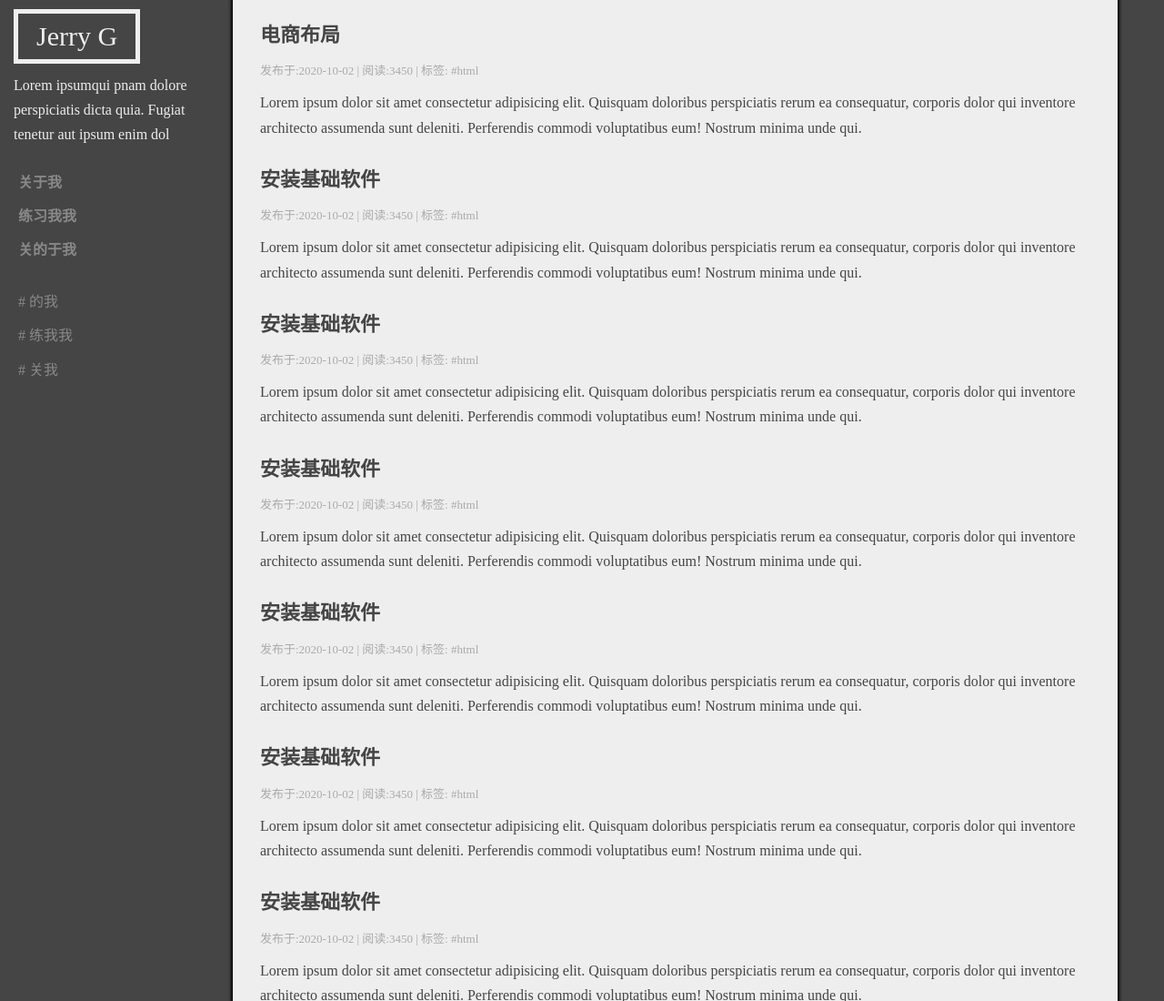
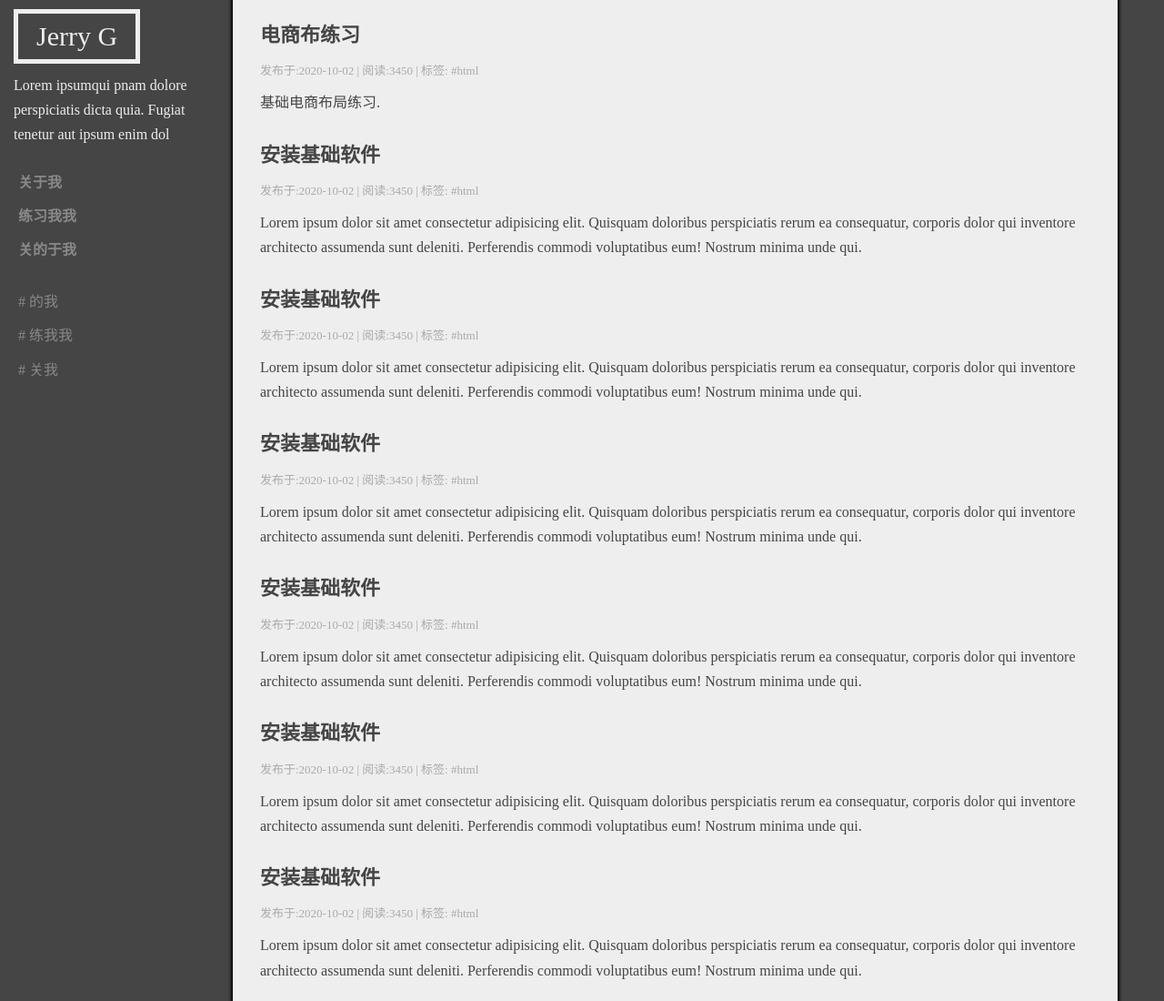
Before and after one commit to jerryguo255/jerryguo255.github.io, a plain HTML site: page index.html in a window 1280 px wide. Shown: the top 1100 px of the page at 91% size. Drawn offline with Linux system fonts and the light colour scheme.

Commit message:
add the link

```diff
--- a/index.html
+++ b/index.html
@@ -32,11 +32,9 @@
     <div class="main">
         <div class="article-list">
             <div class="item">
-              <a href="mybusiness/index.html" class="title">电商布局</a>
+              <a href="https://jerryguo255.github.io/businessLayout/" class="title">电商布练习</a>
                 <div class="status">发布于:2020-10-02 | 阅读:3450 | 标签: #html</div>
-                <div class="content">Lorem ipsum dolor sit amet consectetur adipisicing elit. Quisquam doloribus
-                    perspiciatis rerum ea consequatur, corporis dolor qui inventore architecto assumenda sunt deleniti.
-                    Perferendis commodi voluptatibus eum! Nostrum minima unde qui.</div>
+                <div class="content">基础电商布局练习.</div>
             </div>
             <div class="item">
               <a href="article.html" class="title">安装基础软件</a>
```
